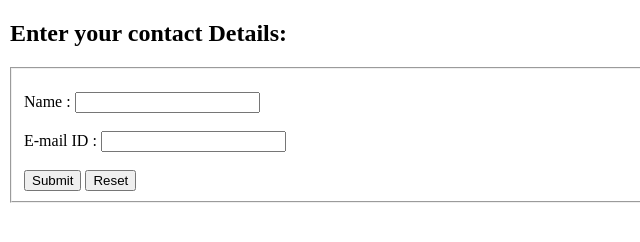
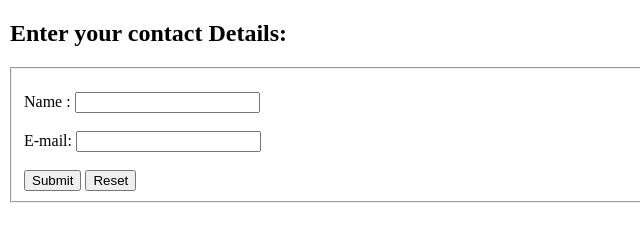
Before and after one commit to dracospitfire/Validating-Form, a plain HTML site: page index.html in a window 1280 px wide. Shown: the full height of the page, 0-640 px from the left. Drawn offline with Linux system fonts and the light colour scheme.

Commit message:
updated e-mail ID to just email

```diff
--- a/index.html
+++ b/index.html
@@ -33,7 +33,7 @@
                     <label for="name">Name :</label>
                     <input type="text" id="name" name="name">
                     <br><br>
-                    <label for="email">E-mail ID :</label>
+                    <label for="email">E-mail:</label>
                     <input type="email" id="email" name="email">
                     <br><br>
                     <input type="submit" value="Submit">
```
